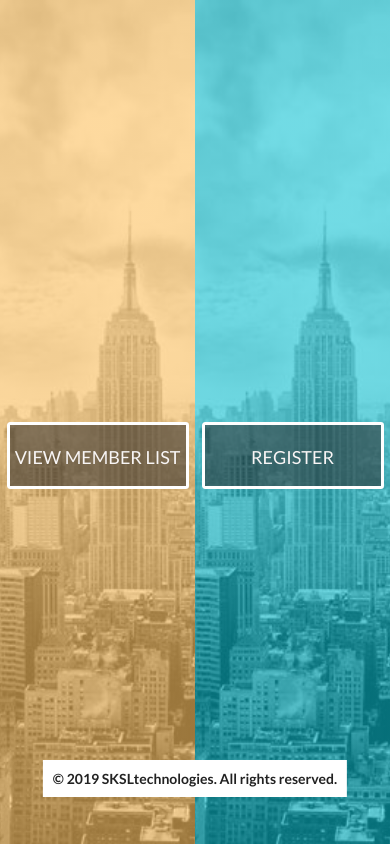
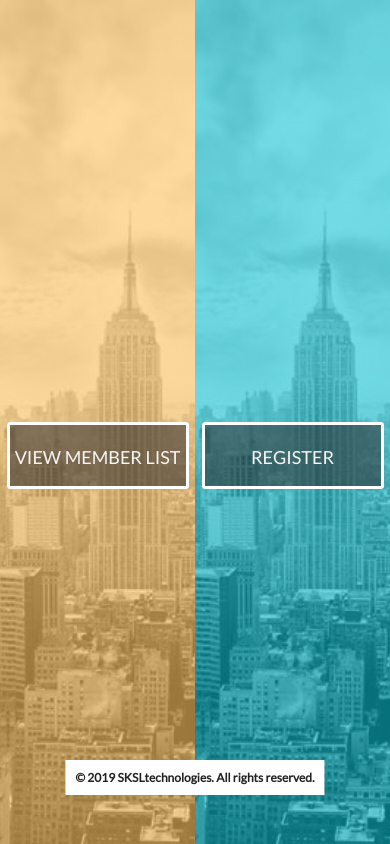
Before and after one commit to SKSLtechnologies/BAI-registration, a website: page public/views/home.html in a window 390 px wide. Drawn offline with Linux system fonts and the light colour scheme.

```diff
--- a/public/css/home.css
+++ b/public/css/home.css
@@ -187,5 +187,9 @@
 		width: 50%;
 	}
 
+	h1 {
+		font-size: 12px;
+		font-family: "Lato-Regular";
+	}
 
 }
```
